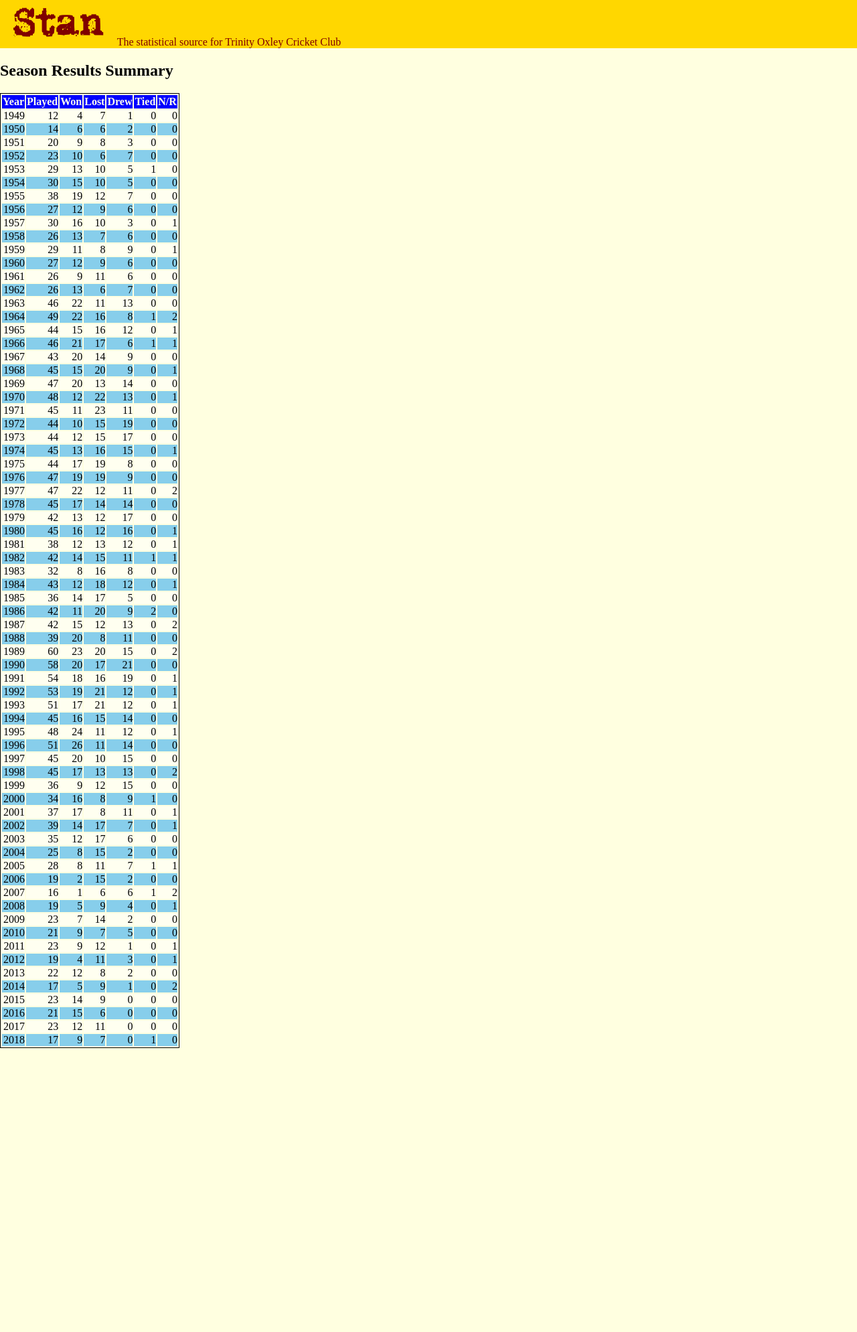
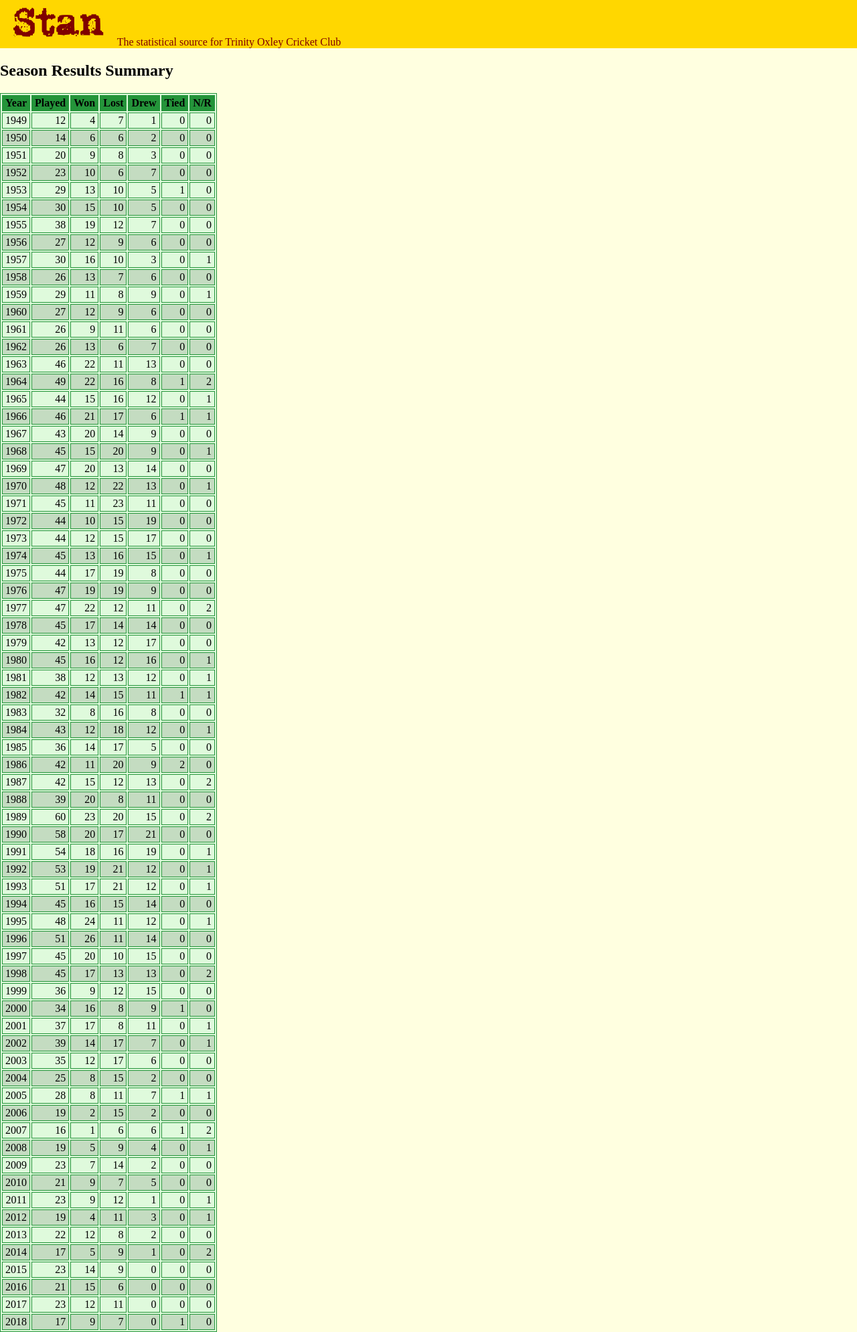
Before and after one commit to mikewoodhouse/stan, a Flask app: page /seasons in a window 1280 px wide. Shown: the whole page at 67% size. Before the commit the page ends 1565 px from the top, so only its background shows below. Run offline with Flask 2, Linux system fonts and the light colour scheme.

Commit message:
improved table styling

```diff
--- a/app/static/main.css
+++ b/app/static/main.css
@@ -8,24 +8,25 @@ div.app-header {
 }
 
 table {
-    border: 1px solid black;
+    border: 1px solid #24943A;
+    background-color: #DFFADC;
+    text-align: center;
 }
 
-th {
-    background: blue;
-    color: ivory;
+td, th {
+    border: 1px solid #24943A;
+    padding: 2px 4px;
 }
 
-tr.odd {
-    background: ivory;
+tr:nth-child(even) {
+    background: #C4DCC1;
 }
 
-tr.even {
-    background: skyblue;
-}
-
-td {
-    padding: 0;
+thead {
+    background: #24943A;
+    font-weight: bold;
+    text-align: center;
+    border-left: 1px solid #24943A;
 }
 
 td.number {
--- a/app/templates/season_record.html
+++ b/app/templates/season_record.html
@@ -11,7 +11,7 @@
     </thead>
     <tbody>
         {% for s in recs %}
-        <tr class="{{ loop.cycle('odd', 'even') }}">
+        <tr>
             <td >{{ s.club }}</td>
             <td class="number">{{ s.runsscored }}</td>
             <td class="number">{{ s.wicketslost }}</td>
--- a/app/templates/seasons.html
+++ b/app/templates/seasons.html
@@ -15,7 +15,7 @@
     </thead>
     <tbody>
         {% for season in seasons %}
-        <tr class="{{ loop.cycle('odd', 'even') }}">
+        <tr>
             <td class="number">{{ season.year }}</td>
             <td class="number">{{ season.played }}</td>
             <td class="number">{{ season.won }}</td>
```
